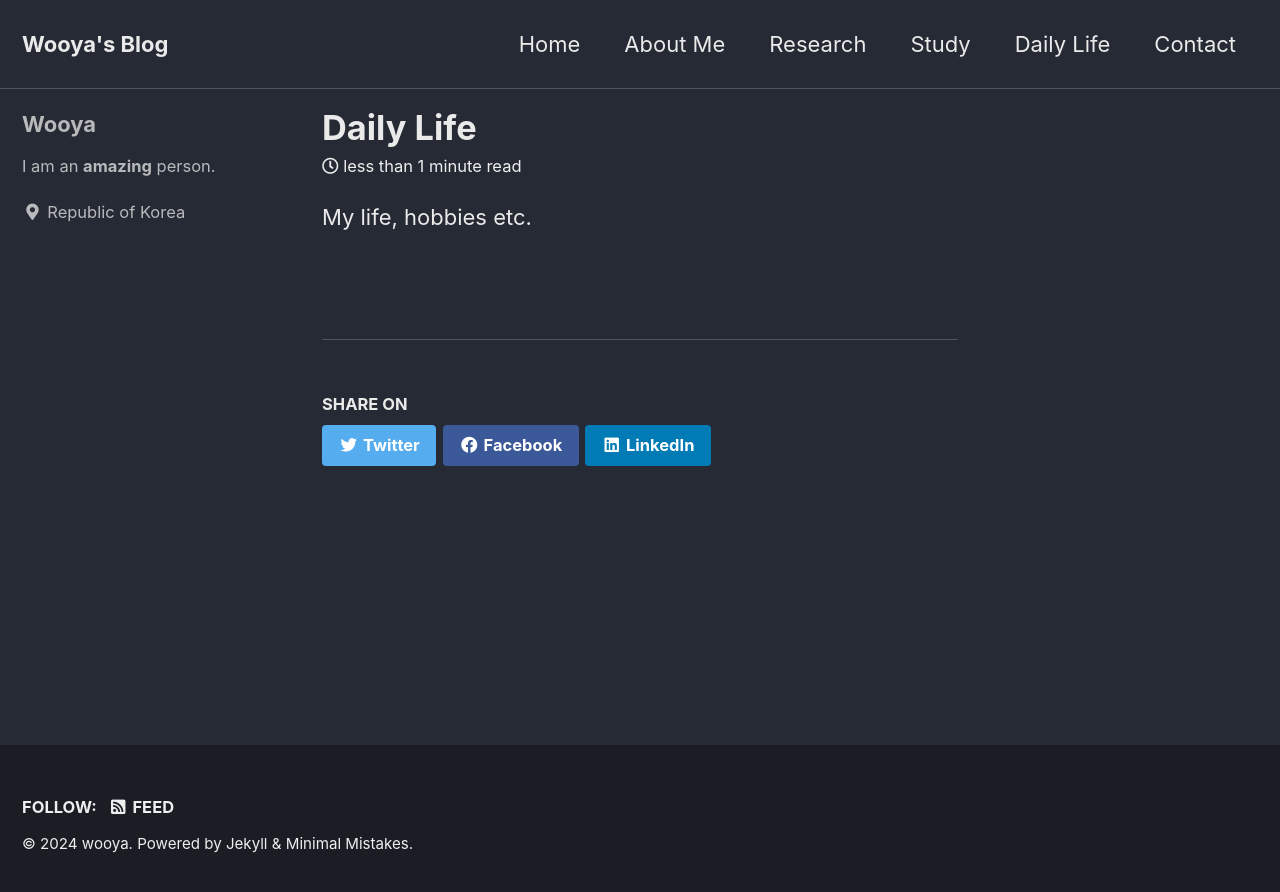
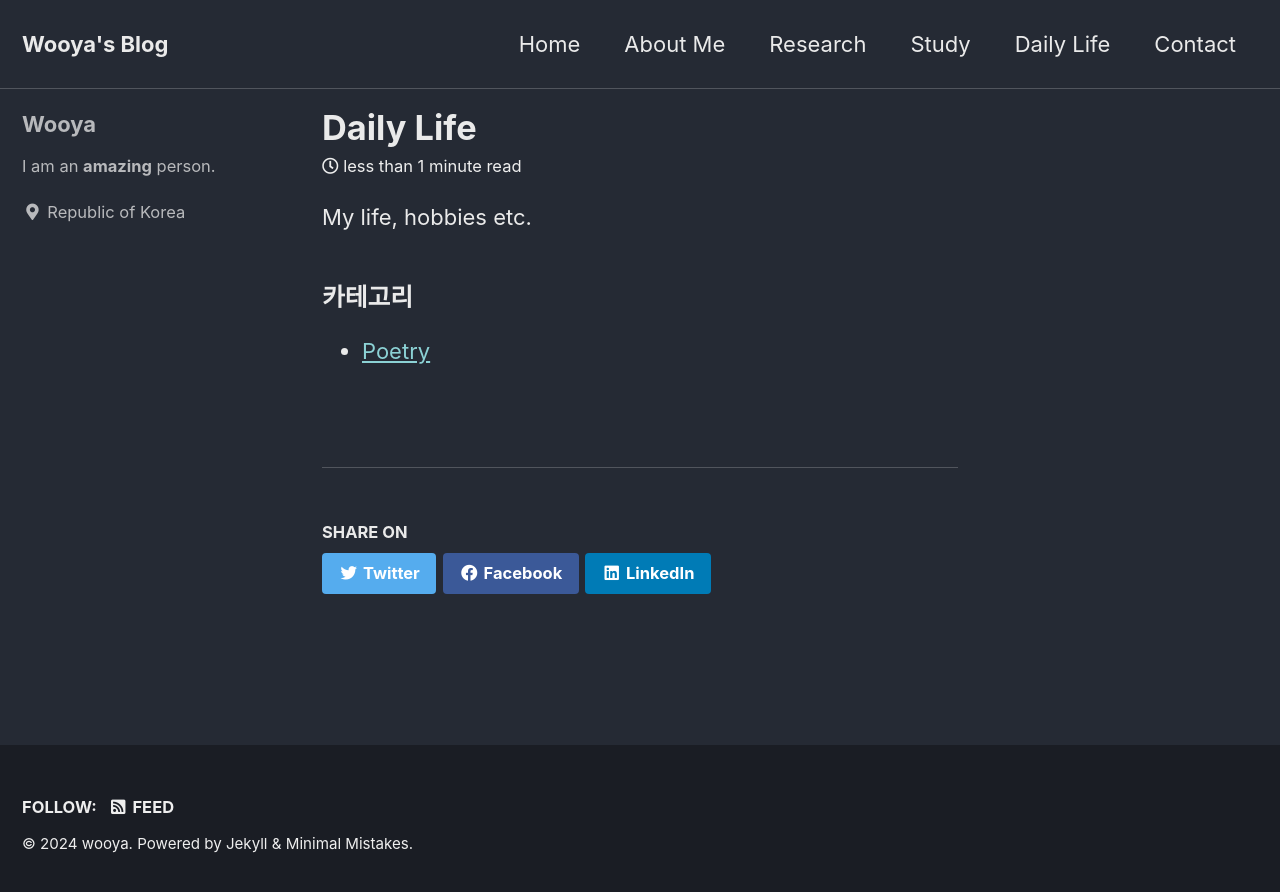
Before and after one commit to wooya0130/wooya0130.github.io, a Jekyll site: the page built from _pages/daily-life.md, in a window 1280 px wide. Shown: the top 892 px of the page. Built offline with Jekyll 4.4.1, drawn with Linux system fonts in a browser that asks for light colours; cached includes are drawn as plain includes.

Commit message:
Update daily-life.md
update under category

```diff
--- a/_pages/daily-life.md
+++ b/_pages/daily-life.md
@@ -5,3 +5,6 @@ permalink: /daily-life/
 ---
 
 My life, hobbies etc.
+
+### 카테고리
+- [Poetry](/daily-life/poetry/)
```
